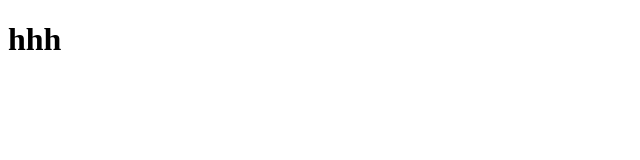
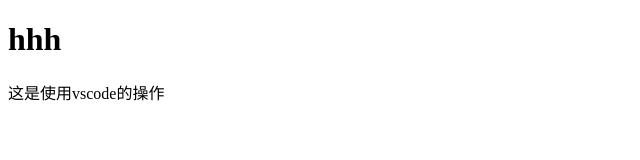
Before and after one commit to Moyo203/wen1, a plain HTML site: page index.html in a window 1280 px wide. Shown: the whole page, without its empty margins (0-640 px from the left). Drawn offline with Linux system fonts and the light colour scheme.

Commit message:
修改了index.html

```diff
--- a/index.html
+++ b/index.html
@@ -8,5 +8,6 @@
 </head>
 <body>
     <h1>hhh</h1>
+    <div>这是使用vscode的操作</div>
 </body>
 </html>
```
